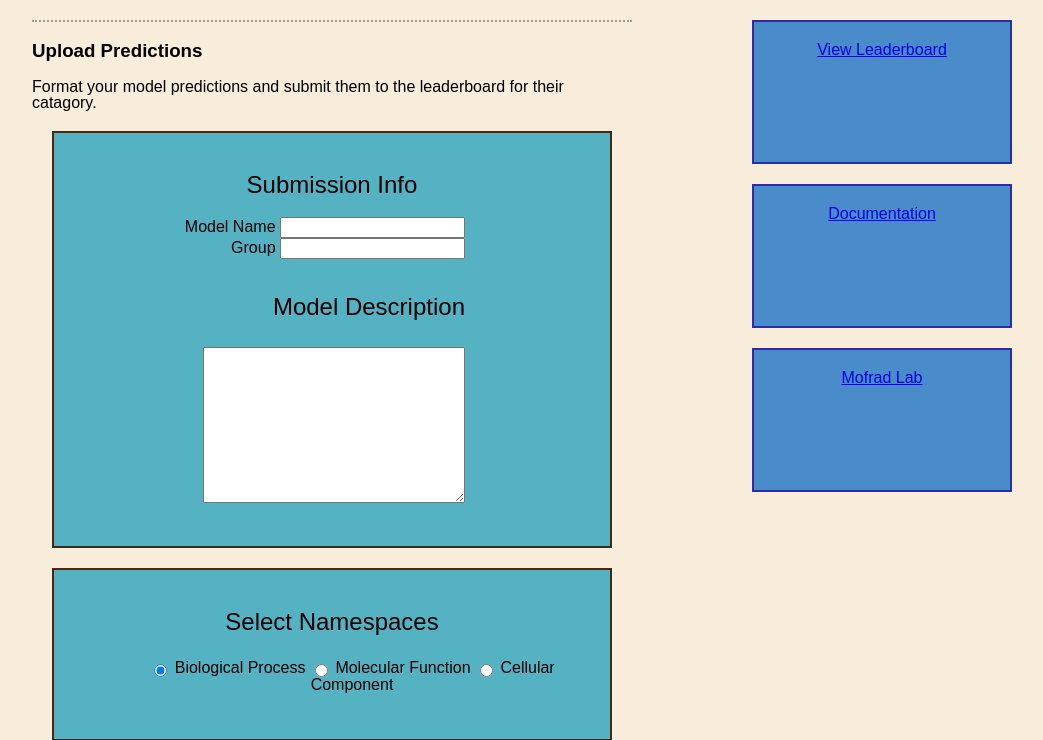
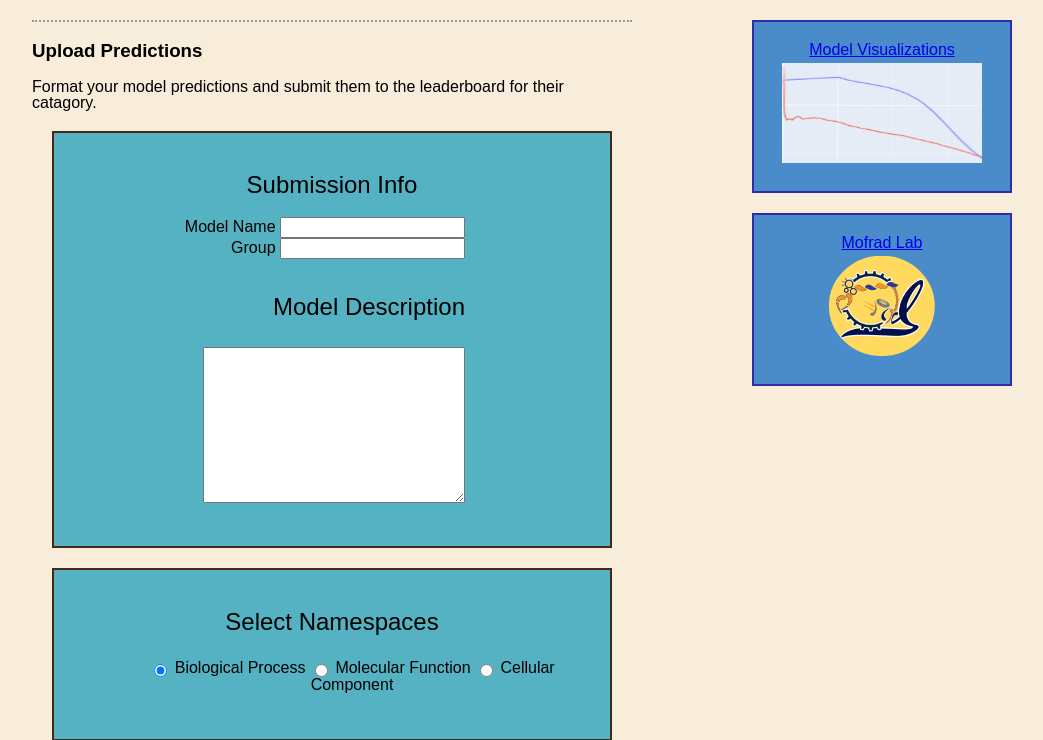
Before and after one commit to mofradlab/GO_pipeline, a Python web app: template templates/upload_form.html in a window 1280 px wide. Shown: the part 120-860 px from the top of the page, without its empty margins (108-1151 px from the left). Run offline with Jinja, Linux system fonts and the light colour scheme; the template is opened without the code that fills it, so the values that code supplies are empty.

Commit message:
many changes to style

```diff
--- /dev/null
+++ b/assets/dash.css
@@ -0,0 +1,3 @@
+div {
+    max-width: 600px;
+}
--- a/templates/dataset_form.html
+++ b/templates/dataset_form.html
@@ -151,11 +151,7 @@
                 </form>
             </article>
 		</main>
-		<aside>
-			<!-- <div class="sidebar"><a href="https://html-css-js.com/">ProtVec2GO Paper</a></div> -->
-			<div class="sidebar"><a href="/~llp/flask/documentation">Documentation</a></div>
-			<div class="sidebar"><a href="https://biomechanics.berkeley.edu/">Mofrad Lab</a></div>
-		</aside>
+		{%include "sidebar.html" %}
 	</section>
 	<footer>
 		<p>&copy; Website based on: <a href="https://html5-templates.com/" target="_blank" rel="nofollow">HTML5 Templates</a></p>
--- a/templates/documentation.html
+++ b/templates/documentation.html
@@ -75,11 +75,7 @@
 
             </article>
 		</main>
-		<aside>
-			<!-- <div class="sidebar"><a href="https://html-css-js.com/">ProtVec2GO Paper</a></div> -->
-			<div class="sidebar"><a href="/~llp/flask/documentation">Documentation</a></div>
-			<div class="sidebar"><a href="https://biomechanics.berkeley.edu/">Mofrad Lab</a></div>
-		</aside>
+		{%include "sidebar.html" %}
 	</section>
 	<footer>
 		<address>
--- a/templates/loading_page.html
+++ b/templates/loading_page.html
@@ -27,10 +27,7 @@
                 </p>
             </article>
 		</main>
-		<aside>
-			<div class="sidebar"><a href="https://html-css-js.com/">Documentation</a></div>
-			<div class="sidebar"><a href="https://biomechanics.berkeley.edu/">Mofrad Lab</a></div>
-		</aside>
+		{%include "sidebar.html" %}
 	</section>
 	<footer>
 		<p>&copy; Website based on: <a href="https://html5-templates.com/" target="_blank" rel="nofollow">HTML5 Templates</a></p>
--- /dev/null
+++ b/templates/sidebar.html
@@ -0,0 +1,17 @@
+<aside>
+    <div class="sidebar">
+        <a href="{{url_for('/results/')}}">
+            Model Visualizations
+            <img src="{{url_for('static', filename='images/model_viz_clip.png')}}" alt="Graphs Comparing GO Models."
+            style="width:200px;height:100px;padding:5px;">
+        </a>
+    </div>
+    <div class="sidebar">
+        <a href="https://biomechanics.berkeley.edu/">
+            Mofrad Lab
+            <img src="{{url_for('static', filename='images/mofradlab_icon.png')}}" alt="Mofrad Lab Icon"
+            style="width:200px;height:100px;padding:5px;">
+        </a>
+
+    </div>
+</aside>
--- a/templates/upload_form.html
+++ b/templates/upload_form.html
@@ -114,11 +114,7 @@
             <div class="loader" id="loading_icon" hidden></div>
             <div id="results", hidden></div>
         </main>
-        <aside>
-            <div class="sidebar"><a href="/leaderboard/molecular_function/cluster50/exp">View Leaderboard</a></div>
-            <div class="sidebar"><a href="https://html-css-js.com/">Documentation</a></div>
-            <div class="sidebar"><a href="https://biomechanics.berkeley.edu/">Mofrad Lab</a></div>
-        </aside>
+        {%include "sidebar.html" %}
     </section>
     <footer>
         <p>&copy; Website based on: <a href="https://html5-templates.com/" target="_blank" rel="nofollow">HTML5 Templates</a></p>
```
Also changed, not shown: templates/leaderboard.html (+1 -17 lines), assets/favicon.ico (added).
